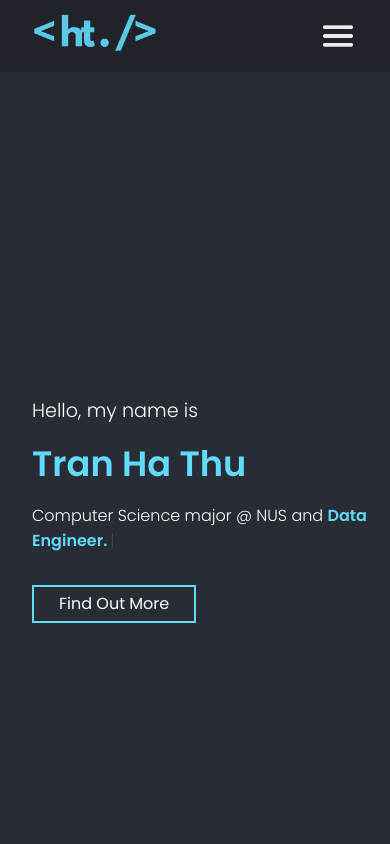
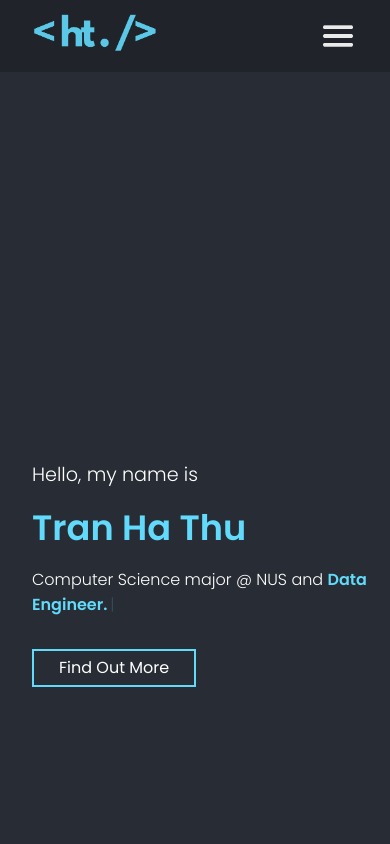
Before and after one commit to oeggy03/oeggy03.github.io, a React (Vite) app: page / in a window 390 px wide. Shown: the top 844 px of the page. Built offline with nearby package versions, Linux system fonts and the light colour scheme.

Commit message:
Improve mobile compatibility through adjusting some navbar and intro section features. Make burger menu page smaller when screen height is small.

```diff
--- a/src/components/Experience/experience.css
+++ b/src/components/Experience/experience.css
@@ -10,7 +10,7 @@
 .experienceTitle {
     font-size: 3rem;
     font-weight: 600;
-    margin: 8rem 0 1.5rem 0;
+    margin: 6rem 0 1.5rem 0;
     color: #61DAFB;
 }
 
--- a/src/components/Home/intro.css
+++ b/src/components/Home/intro.css
@@ -1,5 +1,5 @@
 #homepage {
-    height: 100vh;
+    min-height: 100vh;
     width: 100vw;
 
     max-width: 75rem;
@@ -10,7 +10,8 @@
 }
 
 .homepageContent {
-    height: 100vh;
+    margin: 4rem 0 2rem 0;
+    min-height: 100vh;
     width: 100vw;
     padding-left: 2rem;
     padding-right: 1rem;
--- a/src/components/NavBar/navbar.css
+++ b/src/components/NavBar/navbar.css
@@ -19,14 +19,18 @@
     justify-content: space-between;
 }
 
-.logo_nav, .linkedIn, .github {
+.logo_nav,
+.linkedIn,
+.github {
     object-fit: cover;
     height: 2.5rem;
     cursor: pointer;
     transition: 0.5s;
 }
 
-.logo_nav:hover, .linkedIn:hover, .github:hover {
+.logo_nav:hover,
+.linkedIn:hover,
+.github:hover {
     filter: drop-shadow(0px 0px 5px #61DAFB);
     transition: 0.5s;
 }
@@ -54,7 +58,8 @@
     color: #61DAFB;
 }
 
-.linkedIn, .github {
+.linkedIn,
+.github {
     padding: 0px 8px 0px 8px;
 }
 
@@ -121,4 +126,10 @@
     .externalLinks {
         display: none;
     }
-  }
+}
+
+@media only screen and (max-height: 420px) {
+    .burgerMenuItem {
+        margin: 0.4rem;
+    }
+}
--- a/src/components/Projects/projects.css
+++ b/src/components/Projects/projects.css
@@ -19,7 +19,7 @@
 .projectsTitle {
     font-size: 3rem;
     font-weight: 600;
-    margin: 8rem 0 1.5rem 0;
+    margin: 6rem 0 1.5rem 0;
     color: #61DAFB;
 }
 
```
